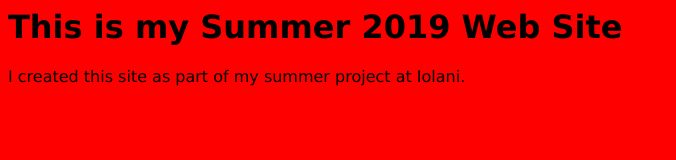
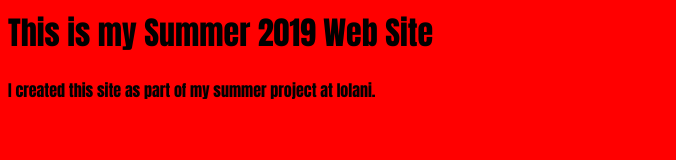
Before and after one commit to iwebstudent01/iwebstudent01.GITHUB.IO, a plain HTML site: page index.html in a window 1280 px wide. Shown: the whole page, without its empty margins (0-676 px from the left). Drawn offline with Linux system fonts and the light colour scheme.

Commit message:
font family clap clap

```diff
--- a/index.html
+++ b/index.html
@@ -6,7 +6,7 @@
 <style>
     body {
         background: red;
-        font-family: Verdana, Geneva, Tahoma, sans-serif
+        font-family: Impact, Haettenschweiler, 'Arial Narrow Bold', sans-serif
     }
 </style>
 
```
